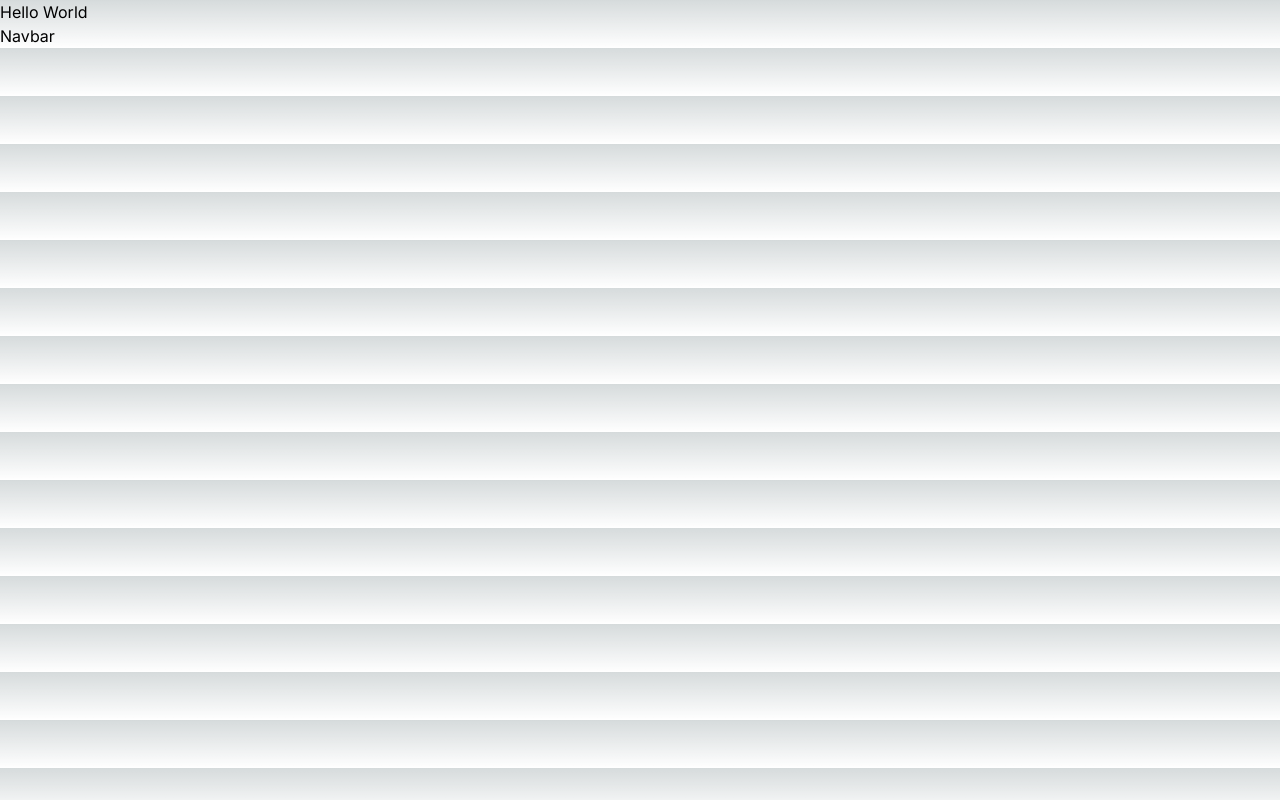
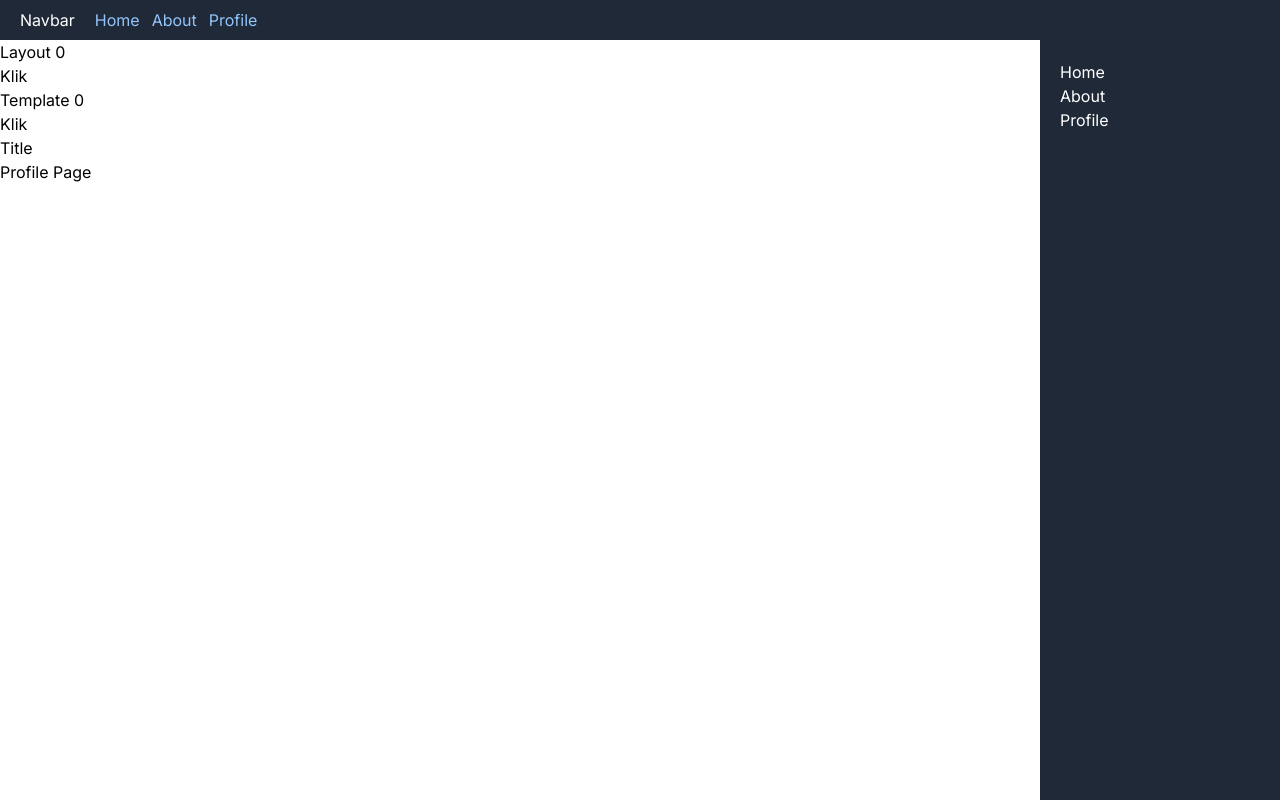
Before and after one commit to ahmad-santoso/next-app-router, a Next.js app: page /about/profile in a window 1280 px wide. Built offline with nearby package versions, Linux system fonts and the light colour scheme.

Commit message:
feat: implement layout and template routing

```diff
--- /dev/null
+++ b/src/app/about/layout.tsx
@@ -0,0 +1,18 @@
+export default function AboutLayout({
+  children,
+}: {
+  children: React.ReactNode;
+}) {
+  return (
+    <>
+      <nav className="fixed right-0 top-10 z-10 h-screen w-60 bg-gray-800">
+        <ul className="text-white px-5 py-5">
+          <li>Home</li>
+          <li>About</li>
+          <li>Profile</li>
+        </ul>
+      </nav>
+      <div>{children}</div>
+    </>
+  );
+}
--- /dev/null
+++ b/src/app/about/profile/layout.tsx
@@ -0,0 +1,12 @@
+export default function ProfileLayout({
+  children,
+}: {
+  children: React.ReactNode;
+}) {
+  return (
+    <>
+      <h1>Title</h1>
+      <div>{children}</div>
+    </>
+  );
+}
--- a/src/app/about/profile/navbar.tsx
+++ /dev/null
@@ -1,7 +0,0 @@
-export default function Navbar() {
-  return (
-    <div>
-      <h1>Navbar</h1>
-    </div>
-  );
-}
--- a/src/app/about/profile/page.tsx
+++ b/src/app/about/profile/page.tsx
@@ -1,9 +1,9 @@
-import Navbar from "./navbar";
+import Navbar from "../../navbar";
 
 export default function ProfilePage() {
     return (
       <div>
-        <Navbar></Navbar>
+        <h1>Profile Page</h1>
       </div>
     )
   }
--- a/src/app/globals.css
+++ b/src/app/globals.css
@@ -1,27 +1,3 @@
 @tailwind base;
 @tailwind components;
 @tailwind utilities;
-
-:root {
-  --foreground-rgb: 0, 0, 0;
-  --background-start-rgb: 214, 219, 220;
-  --background-end-rgb: 255, 255, 255;
-}
-
-@media (prefers-color-scheme: dark) {
-  :root {
-    --foreground-rgb: 255, 255, 255;
-    --background-start-rgb: 0, 0, 0;
-    --background-end-rgb: 0, 0, 0;
-  }
-}
-
-body {
-  color: rgb(var(--foreground-rgb));
-  background: linear-gradient(
-      to bottom,
-      transparent,
-      rgb(var(--background-end-rgb))
-    )
-    rgb(var(--background-start-rgb));
-}
--- a/src/app/layout.tsx
+++ b/src/app/layout.tsx
@@ -1,23 +1,30 @@
+"use client";
+
 import "./globals.css";
 import type { Metadata } from "next";
 import { Inter } from "next/font/google";
+import Navbar from "./navbar";
+import { useState } from "react";
 
 const inter = Inter({ subsets: ["latin"] });
 
-export const metadata: Metadata = {
-  title: "Create Next App",
-  description: "Generated by create next app",
-};
+// export const metadata: Metadata = {
+//   title: "Create Next App",
+//   description: "Generated by create next app",
+// };
 
 export default function RootLayout({
   children,
 }: {
   children: React.ReactNode;
 }) {
+  const [state, setState] = useState(0);
   return (
     <html lang="en">
       <body className={inter.className}>
-        <div>Hello World</div>
+        <Navbar></Navbar>
+        <div>Layout {state}</div>
+        <button onClick={() => setState(state + 1)}>Klik</button>
         {children}
       </body>
     </html>
--- /dev/null
+++ b/src/app/navbar.tsx
@@ -0,0 +1,20 @@
+import Link from "next/link";
+
+export default function Navbar() {
+  return (
+    <nav className="flex bg-gray-800 py-2 px-5">
+      <h1 className="text-white">Navbar</h1>
+      <ul className="flex ml-5">
+        <Link href="/">
+          <li className="mr-3 text-blue-300 cursor-pointer">Home</li>
+        </Link>
+        <Link href="/about">
+          <li className="mr-3 text-blue-300 cursor-pointer">About</li>
+        </Link>
+        <Link href="/about/profile">
+          <li className="mr-3 text-blue-300 cursor-pointer">Profile</li>
+        </Link>
+      </ul>
+    </nav>
+  );
+}
--- /dev/null
+++ b/src/app/template.tsx
@@ -0,0 +1,14 @@
+"use client";
+
+import { useState } from "react";
+
+export default function Template({ children }: { children: React.ReactNode }) {
+  const [state, setState] = useState(0);
+  return (
+    <div>
+      <h1>Template {state}</h1>
+      <button onClick={() => setState(state + 1)}>Klik</button>
+      {children}
+    </div>
+  );
+}
```
